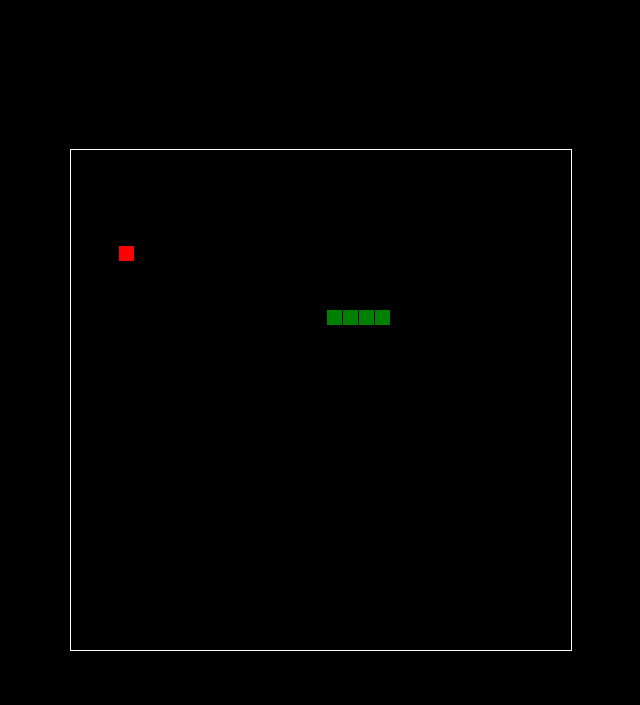
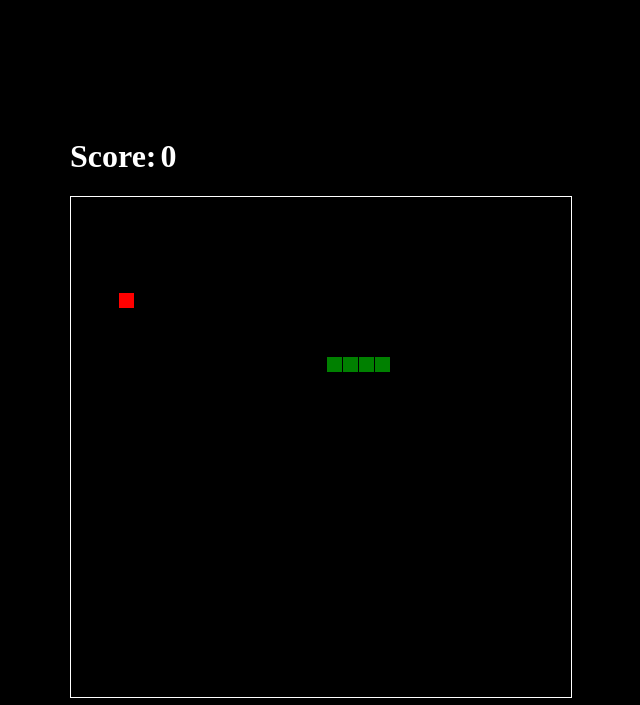
Before and after one commit to KovaxKPI/SnakeJS, a plain HTML site: page index.html in a window 1280 px wide. Shown: the whole page, without its empty margins (319-959 px from the left). Drawn offline with Linux system fonts and the light colour scheme.

Commit message:
Fixed pause. Added score.

```diff
--- a/index.html
+++ b/index.html
@@ -5,7 +5,14 @@
   <link rel="stylesheet" href="style.css">
 </head>
 <body>
-    <canvas id="game" width="500" height="500"></canvas>
+    <div class="Game">
+        <div style="text-align: center;"><h1 style="color: white", class="pause"></h1></div>
+        <div>
+            <h1 style="color: white">Score:</h1>
+            <h1 style="color: white", class="scoreboard">0</h1>
+        </div>
+        <canvas id="game" width="500" height="500"></canvas>
+    </div>
     <script src="script.js"></script>
 </body>
 </html>
--- a/script.js
+++ b/script.js
@@ -2,23 +2,27 @@ var canvas = document.getElementById('game');
 var context = canvas.getContext('2d');
 var grid = 16;
 var count = 0;
+var score = 0;
+var paused = false;
 var snake = {
   x: 160,
   y: 160,
   dx: grid,
   dy: 0,
   cells: [],
-  maxCells: 4
+  minCells: 4
 };
 var apple = {
   x: 320,
   y: 320
 };
+var scoreDisplayElem = document.querySelector('.scoreboard');
 function getRandomInt(min, max) {
     return Math.floor(Math.random() * (max - min)) + min;
   }
   function loop() {
     requestAnimationFrame(loop);
+    if (paused) throwError();
     if (++count < 4) {
       return;
     }
@@ -28,11 +32,11 @@ function getRandomInt(min, max) {
     snake.y += snake.dy;
     //With borders
     if (snake.x < 0 || snake.x >= canvas.width || snake.y < 0 || snake.y >= canvas.height) {
-        alert("Game over!");
+        alert("Game !");
         snake.x = 160;
         snake.y = 160;
         snake.cells = [];
-        snake.maxCells = 4;
+        snake.minCells = 4;
         snake.dx = grid;
         snake.dy = 0;
         apple.x = getRandomInt(0, 25) * grid;
@@ -52,7 +56,7 @@ function getRandomInt(min, max) {
         snake.y = 0;
       }*/
     snake.cells.unshift({ x: snake.x, y: snake.y });
-    if (snake.cells.length > snake.maxCells) {
+    if (snake.cells.length > snake.minCells) {
       snake.cells.pop();
     }
     context.fillStyle = 'red';
@@ -61,16 +65,19 @@ function getRandomInt(min, max) {
     snake.cells.forEach(function (cell, index) {
       context.fillRect(cell.x, cell.y, grid - 1, grid - 1);
       if (cell.x === apple.x && cell.y === apple.y) {
-        snake.maxCells++;
+        snake.minCells++;
+        score += 10;
+        scoreDisplayElem.innerHTML = score;
         apple.x = getRandomInt(0, 25) * grid;
         apple.y = getRandomInt(0, 25) * grid;
       }
       for (var i = index + 1; i < snake.cells.length; i++) {
         if (cell.x === snake.cells[i].x && cell.y === snake.cells[i].y) {
+            alert("Game over!");
             snake.x = 160;
             snake.y = 160;
             snake.cells = [];
-          snake.maxCells = 4;
+            snake.minCells = 4;
             snake.dx = grid;
             snake.dy = 0;
             apple.x = getRandomInt(0, 25) * grid;
@@ -79,6 +86,7 @@ function getRandomInt(min, max) {
       }
     });
   }
+
   document.addEventListener('keydown', function (e) {
     if (e.which === 37 && snake.dx === 0) {
       snake.dx = -grid;
@@ -96,8 +104,9 @@ function getRandomInt(min, max) {
       snake.dy = grid;
       snake.dx = 0;
     }
-    else if(e.which === 27){
-        alert("Paused");
+    else if(e.which == 27){
+        paused = !paused;
+        document.querySelector('.pause').innerHTML = paused ? 'Paused' : '';
     }
   });
   requestAnimationFrame(loop);
--- a/style.css
+++ b/style.css
@@ -12,3 +12,12 @@ body {
 canvas {
   border: 1px solid white;
 }
+.Game{
+    display: inline-block;
+}
+h1{
+    display: inline-block;
+}
+.pause{
+    margin: 0;
+}
```
Lines whose indentation alone changed are shown as unchanged.
